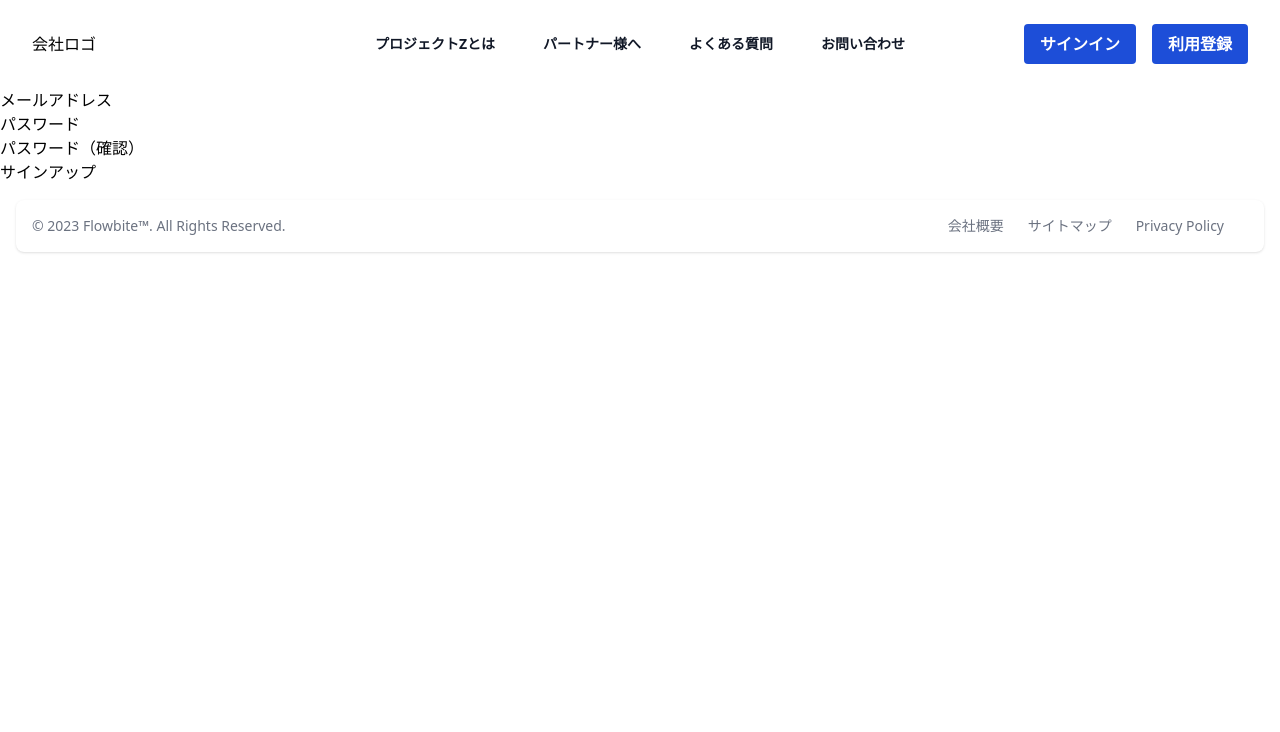
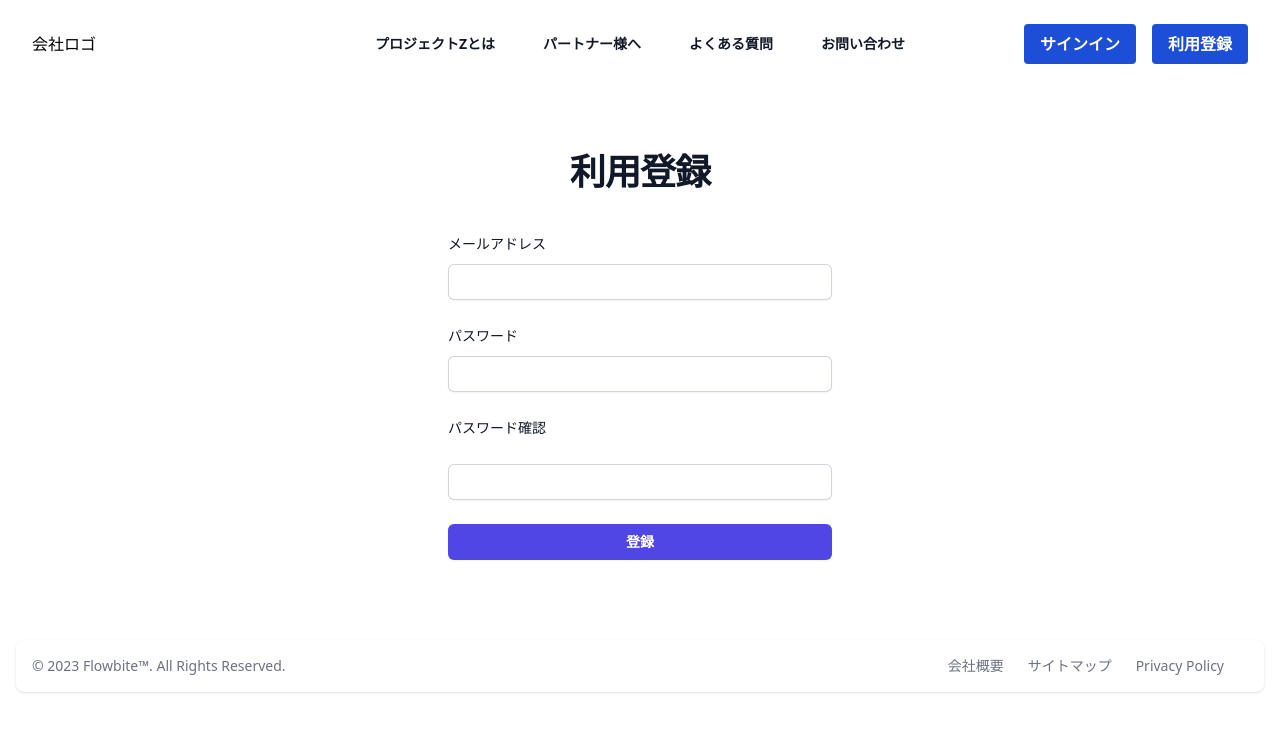
Before and after one commit to DaisukeMiyauchi-nippon/nextjs, a Next.js app: page /signup in a window 1280 px wide. Shown: the top 732 px of the page. Built offline with nearby package versions, Linux system fonts and the light colour scheme; no server answers.

Commit message:
12/15 利用機能とサインインのガワはできた。 トップページ編集前

```diff
--- a/src/app/api/sign_in/page.tsx
+++ /dev/null
@@ -1,9 +0,0 @@
-import { LoginButton } from "@/app/compornents/LoginButton"
-
-export default async function Home() {
-  return (
-    <main className="flex min-h-screen flex-col items-center justify-center">
-    <LoginButton />
-    </main>
-  )
-}
--- a/src/app/signin/page.tsx
+++ b/src/app/signin/page.tsx
@@ -10,16 +10,20 @@
   const [password, setPassword] = useState("");
 
   const onLogin = async () => {
+    try{
     const { data, error } = await supabase.auth.signInWithPassword({
       email: email,
       password: password,
-    });
+    })
+}catch(error){
+    alert('エラーが発生しました');;
   };
+};
 
   return (
-    <div className="flex min-h-full flex-1 flex-col justify-center px-6 py-12 lg:px-8">
-      <div className="sm:mx-auto sm:w-full sm:max-w-sm">
-        <h2 className="mt-10 text-center text-2xl font-bold leading-9 tracking-tight text-gray-900">
+    <div className="bg-white px-2 py-12 sm:py-16 lg:px-4">
+      <div className="mx-auto max-w-2xl text-center">
+        <h2 className="text-3xl font-bold tracking-tight text-gray-900 sm:text-4xl">
           ログイン
         </h2>
       </div>
--- a/src/app/signup/page.tsx
+++ b/src/app/signup/page.tsx
@@ -23,41 +23,83 @@
   };
 
   return (
+    <div className="bg-white px-2 py-12 sm:py-16 lg:px-4">
+    <div className="mx-auto max-w-2xl text-center">
+      <h2 className="text-3xl font-bold tracking-tight text-gray-900 sm:text-4xl">
+        利用登録
+      </h2>
+    </div>
     <div>
-      <Head>
-        <title>新規登録画面</title>
-        <link rel="icon" href="/favicon.ico" />
-      </Head>
-      <main>
+    <div className="mt-10 sm:mx-auto sm:w-full sm:max-w-sm">
+      <form className="space-y-6">
         <div>
-        <form onSubmit={onSubmit}>
-        <div>
-          <label>メールアドレス</label>
-          <input type="email"
+          <label
+            htmlFor="email"
+            className="block text-sm font-medium leading-6 text-gray-900"
+          >
+            メールアドレス
+          </label>
+          <div className="mt-2">
+            <input
+              type="email"
+              autoComplete="email"
               required value={email}
-            onChange={e => setEmail(e.target.value)}
+              className="block w-full rounded-md border-0 py-1.5 text-gray-900 shadow-sm ring-1 ring-inset ring-gray-300 placeholder:text-gray-400 focus:ring-2 focus:ring-inset focus:ring-indigo-600 sm:text-sm sm:leading-6"
+              onChange={(e) => setEmail(e.target.value)}
             />
           </div>
+        </div>
+
         <div>
-          <label>パスワード</label>
-          <input type="password"
+          <div className="flex items-center justify-between">
+            <label
+              htmlFor="password"
+              className="block text-sm font-medium leading-6 text-gray-900"
+            >
+              パスワード
+            </label>
+          </div>
+          <div className="mt-2">
+            <input
+              type="password"
+              autoComplete="current-password"
               required value={password}
-            onChange={e => setPassword(e.target.value)}
+              onChange={(e) => setPassword(e.target.value)}
+              className="block w-full rounded-md border-0 py-1.5 text-gray-900 shadow-sm ring-1 ring-inset ring-gray-300 placeholder:text-gray-400 focus:ring-2 focus:ring-inset focus:ring-indigo-600 sm:text-sm sm:leading-6"
             />
           </div>
-        <div>
-          <label>パスワード（確認）</label>
-          <input type="password"
+        </div>
+        <label
+              htmlFor="password"
+              className="block text-sm font-medium leading-6 text-gray-900"
+            >
+              パスワード確認
+            </label>
+        <div className="mt-2">
+            <input
+              type="password"
+              autoComplete="current-password"
               required value={passwordConf}
-            onChange={e => setPasswordConf(e.target.value)}
+              onChange={(e) => setPasswordConf(e.target.value)}
+              className="block w-full rounded-md border-0 py-1.5 text-gray-900 shadow-sm ring-1 ring-inset ring-gray-300 placeholder:text-gray-400 focus:ring-2 focus:ring-inset focus:ring-indigo-600 sm:text-sm sm:leading-6"
             />
           </div>
+
         <div>
-          <button type="submit">サインアップ</button>
+          <button
+            type="submit"
+            className="flex w-full justify-center rounded-md bg-indigo-600 px-3 py-1.5 text-sm font-semibold leading-6 text-white shadow-sm hover:bg-indigo-500 focus-visible:outline focus-visible:outline-2 focus-visible:outline-offset-2 focus-visible:outline-indigo-600"
+            // 登録ボタンがクリックされたとき関数が実行されるようにする
+            onClick={() => {
+              onSubmit();
+            }}
+          >
+            登録
+          </button>
         </div>
         </form>
     </div>
-      </main>
+    </div>
     </div>
   )
 }
```
Lines whose indentation alone changed are shown as unchanged.
